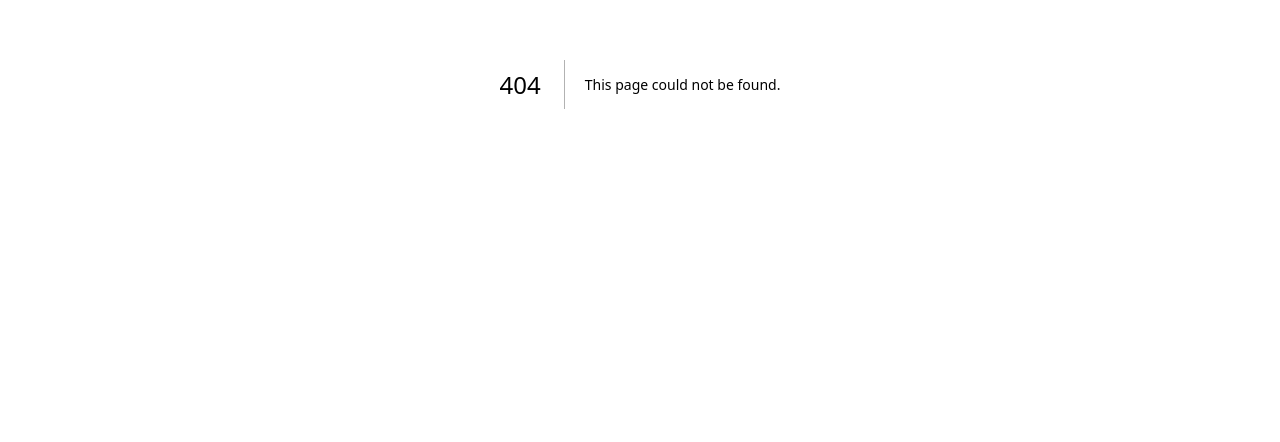
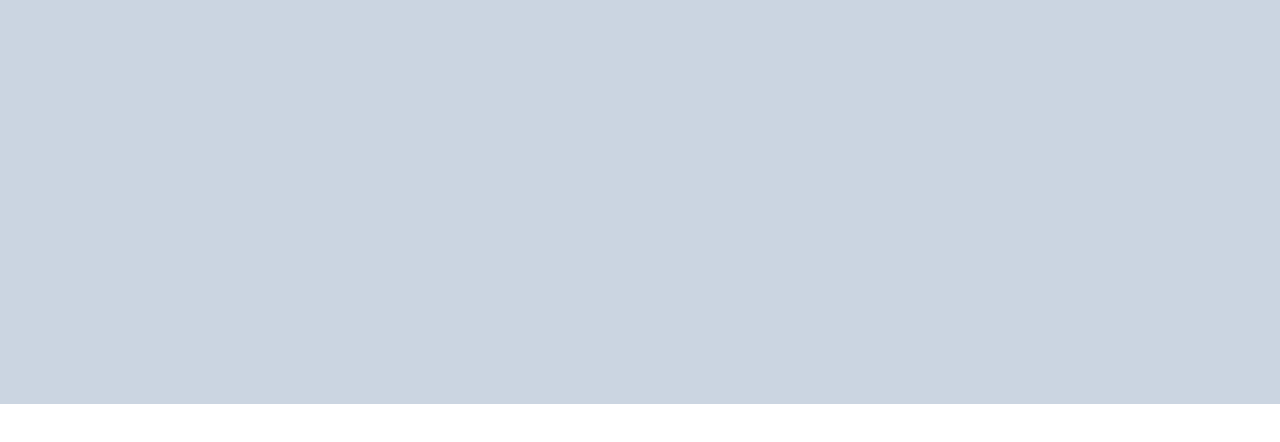
Before and after one commit to blkluv/next_carrot_market, a Next.js app: page /live in a window 1280 px wide. Before the commit this address had no page. Shown: the part 316-758 px from the top of the page. Built offline with nearby package versions, Linux system fonts and the light colour scheme.

Commit message:
aspect-video 옵션을 사용해서 자동으로 비디오의 비율을 줄 수 있다!

```diff
--- /dev/null
+++ b/src/pages/live.tsx
@@ -0,0 +1,13 @@
+import type { NextPage } from "next";
+
+const Live: NextPage = () => {
+  return (
+    <div>
+      <div>
+        <div className="w-full bg-slate-300 aspect-video" />
+      </div>
+    </div>
+  );
+};
+
+export default Live;
```
